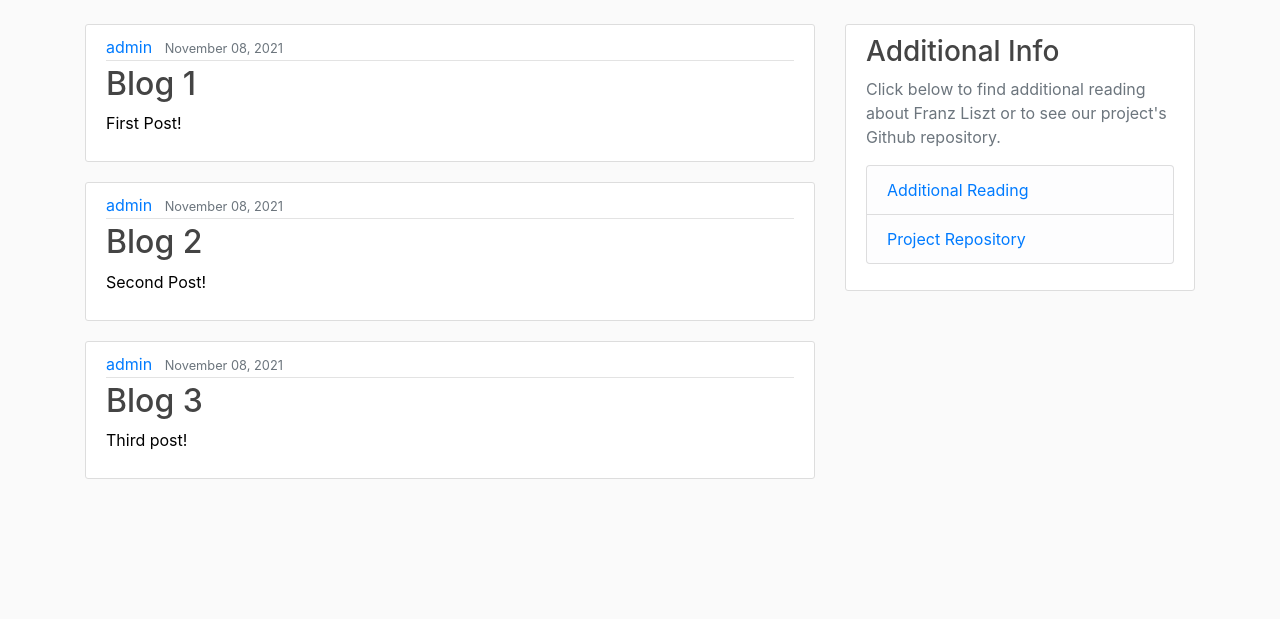
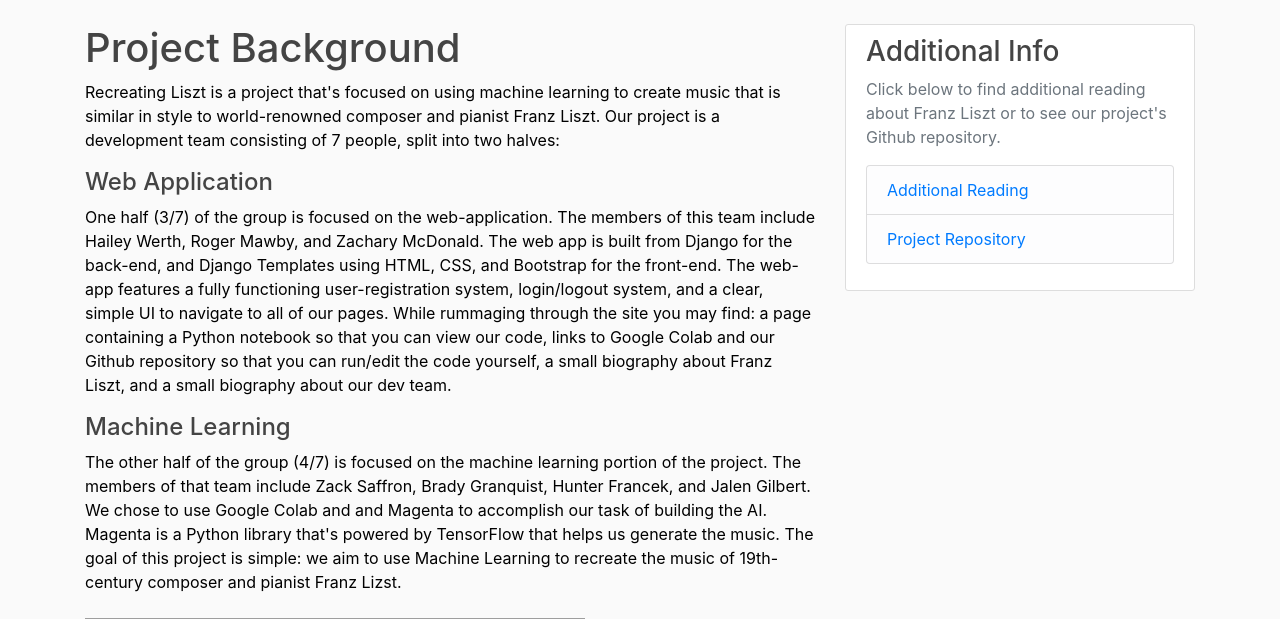
Before and after one commit to gilbe5jl/Recreating-Liszt, a Django app: page / in a window 1280 px wide. Shown: the part 56-675 px from the top of the page. Before the commit the page ends 535 px from the top, so only its background shows below. Run offline with Django 3.2, Linux system fonts and the light colour scheme; data comes from the database, SQL or seed files in the repository; some libraries are stand-ins or nearby versions; grey boxes are pictures that could not be loaded.

Commit message:
Updated home.html
Changed homepage to about project page for now, added much more information

```diff
--- a/home/templates/home/home.html
+++ b/home/templates/home/home.html
@@ -1,15 +1,40 @@
 {% extends "home/base.html" %}
 {% block content%}
-    {% for post in posts%}
-            <article class="media content-section">
-              <div class="media-body">
-                <div class="article-metadata">
-                  <a class="mr-2" href="#">{{ post.author }}</a>
-                  <small class="text-muted">{{ post.date_posted |date:"F d, Y" }}</small>
-                </div>
-                <h2><a class="article-title" href="#">{{ post.title }}</a></h2>
-                <p class="article-content">{{ post.content }}</p>
-              </div>
-            </article>
-    {% endfor %}
+
+  <h1>Project Background</h1>
+
+  <p>
+
+    Recreating Liszt is a project that's focused on using machine learning to create music that is similar in style to world-renowned composer and pianist
+    Franz Liszt. Our project is a development team consisting of 7 people, split into two halves:
+
+  </p>
+
+  <h4>
+      Web Application
+  </h4>
+<p> One half (3/7) of the group is focused on the web-application. The members of this team include Hailey Werth,
+    Roger Mawby, and Zachary McDonald. The web app is built from Django for the back-end, and Django Templates using HTML, CSS, and Bootstrap for the front-end.
+    The web-app features a fully functioning user-registration system, login/logout system, and a clear, simple UI to navigate to all of our pages. While
+    rummaging through the site you may find: a page containing a Python notebook so that you can view our code, links to Google Colab and our Github
+    repository so that you can run/edit the code yourself, a small biography about Franz Liszt, and a small biography about our dev team. </p>
+
+    <h4>
+        Machine Learning
+    </h4>
+
+  The other half of the group (4/7) is focused on the machine learning portion of the project. The members of that team include Zack Saffron,
+  Brady Granquist, Hunter Francek, and Jalen Gilbert. We chose to use Google Colab and and Magenta to accomplish our task of building the AI.
+  Magenta is a Python library that's powered by TensorFlow that helps us generate the music.
+  The goal of this project is simple: we aim to use Machine Learning to recreate the music of 19th-century composer and pianist Franz Lizst.
+  <br>
+  <br>
+
+
+
+  <figure>
+  <img src="https://lh3.googleusercontent.com/vamLOgMv0HTmXe71OkrZjUBgl838h7k7lZG9ASmQyF2WaDyo3FVGtXma3dwWqYDtMo8HDAc8wqk_MAV_3XqOjd3W-vKUdSSoC_LjAklQagcZdv2BLI_fSyeJ1SBILE0FHjg2qHAxMg=w2400"  alt="CMU Logo"  style="width:500px;height:20Spx;">
+<br>
+<br>
+<figcaption> Source: <a href="https://www.cmich.edu/office_president/university_communications/brand/Pages/templates_downloads.aspx">CMU</a> <a href="https://cdn.britannica.com/04/82304-050-242D7462/Franz-Liszt-oil-canvas-Henri-Lehmann-Carnavalet-1840.jpg"></a></p></figcaption>
 {% endblock content %}
```
